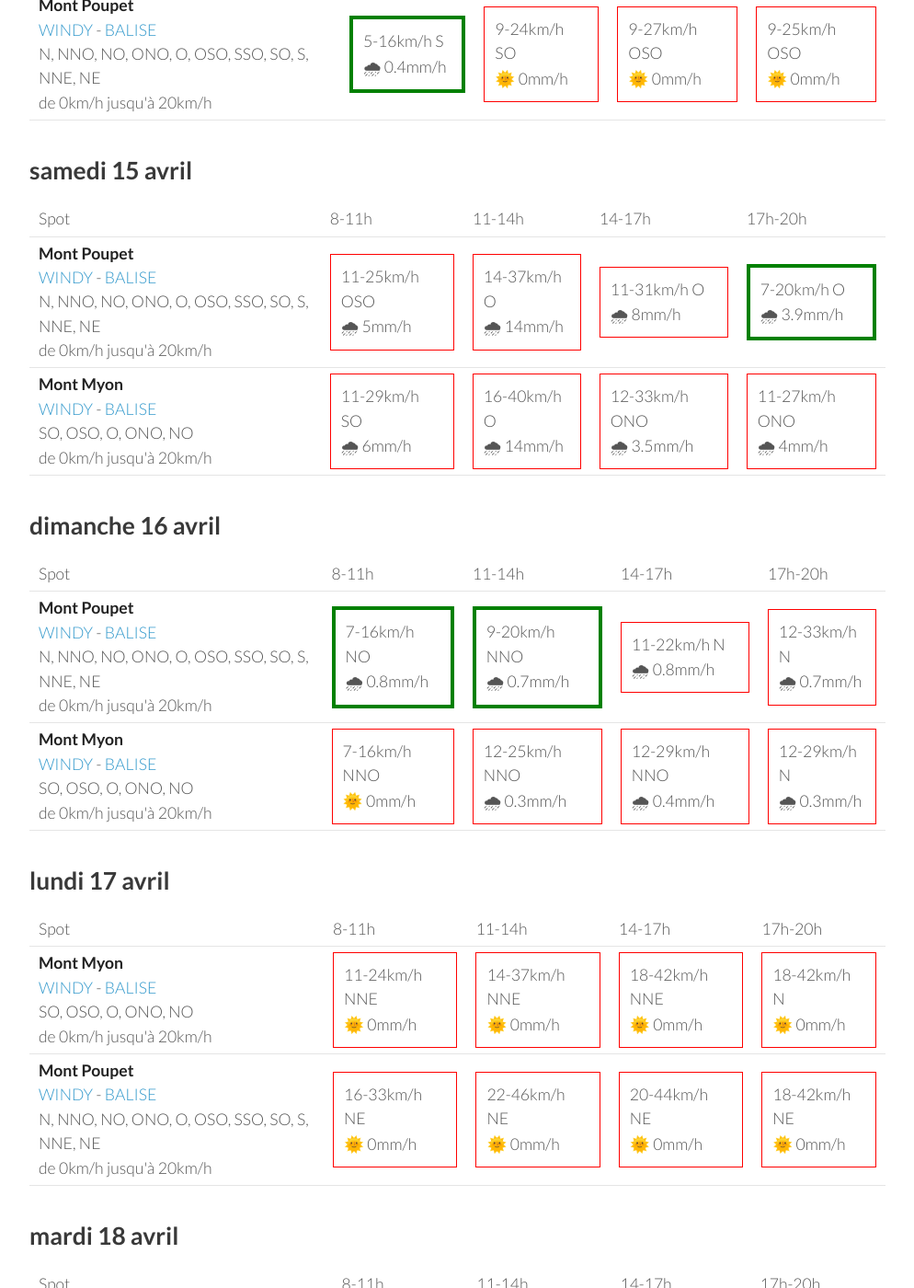
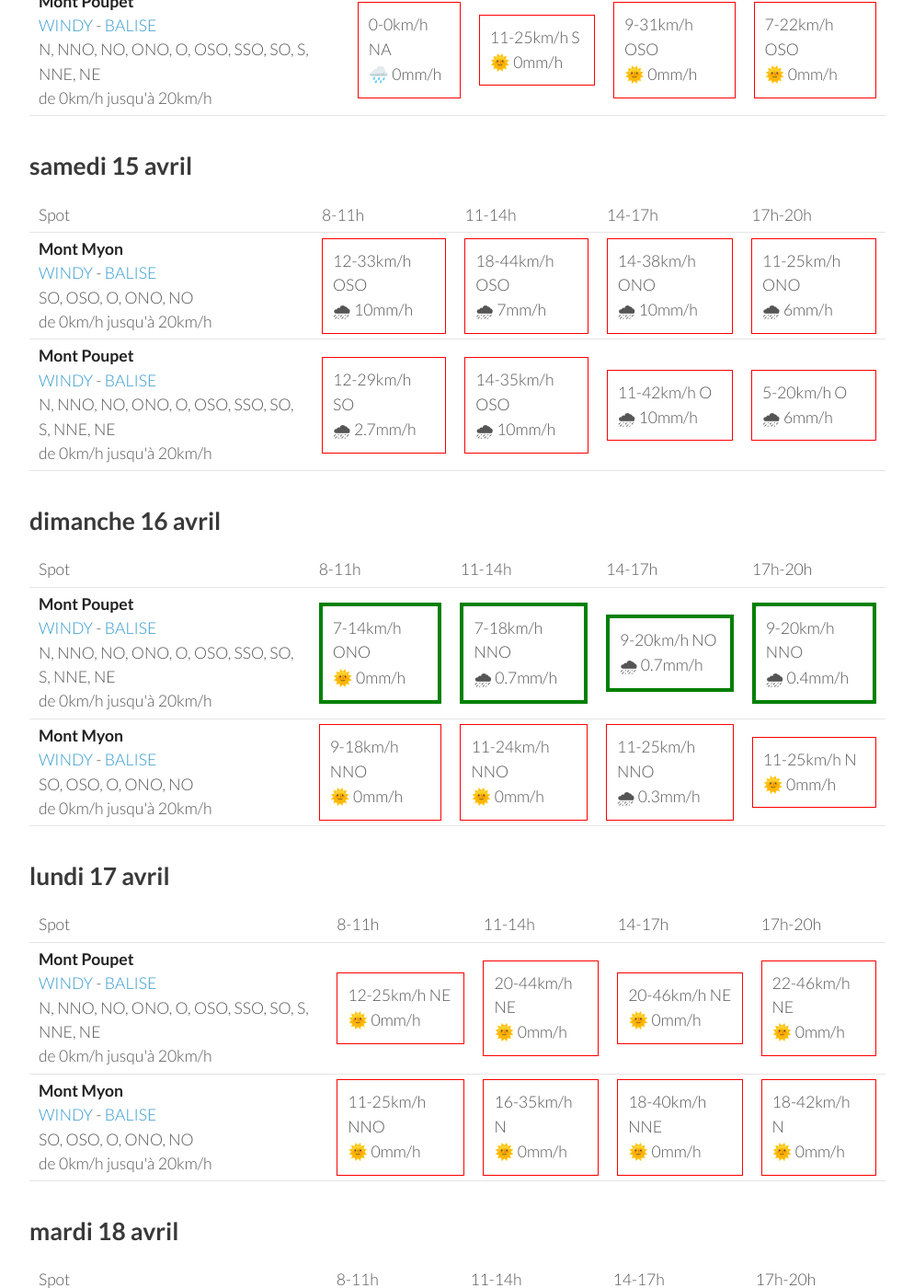
Before and after one commit to parapente-dans-le-nord/parapente-dans-le-nord.github.io, a Jekyll site: the page built from jura.markdown, in a window 1280 px wide and 1400 px high, scrolled down 500 px. Shown: the whole window at 92% size, without its empty margins (26-1020 px from the left). Built offline with Jekyll 4.4.1, drawn with Linux system fonts in a browser that asks for light colours; some of the changed text lies outside the part shown.

Commit message:
update index.markdown

```diff
--- a/jura.markdown
+++ b/jura.markdown
@@ -24,21 +24,19 @@ page mise à jour le vendredi 14 avril 06:20
 <tr>
         <td><strong>Mont Myon</strong><br><a href="https://windy.com/46.331/5.397?45.898,5.394,8,m:eWoagj8">WINDY</a> - <span class=""><a href="http://www.balisemeteo.com/balise.php?idBalise=70">BALISE</a> </span><br> <span class="vent-favorable">SO, OSO, O, ONO, NO</span><br><span class="force-vent">de 0km/h jusqu'à 20km/h</span> </td>
 
-            <td><div class="flyable"><p>1-11km/h SO</p><p>🌧 0.3mm/h</p></div></td>
-            <td><div class="flyable"><p>5-16km/h SO</p><p>🌞 0mm/h</p></div></td>
-            <td><div class="not-flyable"><p>11-27km/h SO</p><p>🌞 0mm/h</p></div></td>
-            <td><div class="not-flyable"><p>9-27km/h S</p><p>🌞 0mm/h</p></div></td>
-
+            <td><div class="not-flyable"><p>0-0km/h NA</p><p>🌧️ 0mm/h</p></div></td>
+            <td><div class="not-flyable"><p>5-20km/h ESE</p><p>🌞 0mm/h</p></div></td>
+            <td><div class="not-flyable"><p>11-25km/h SO</p><p>🌞 0mm/h</p></div></td>
+            <td><div class="not-flyable"><p>7-31km/h S</p><p>🌞 0.3mm/h</p></div></td>
 
     </tr>
 <tr>
         <td><strong>Mont Poupet</strong><br><a href="https://windy.com/46.970/5.876?46.541,5.876,8">WINDY</a> - <span class=""><a href="http://www.balisemeteo.com/balise.php?idBalise=92">BALISE</a> </span><br> <span class="vent-favorable">N, NNO, NO, ONO, O, OSO, SSO, SO, S, NNE, NE</span><br><span class="force-vent">de 0km/h jusqu'à 20km/h</span> </td>
 
-            <td><div class="flyable"><p>5-16km/h S</p><p>🌧 0.4mm/h</p></div></td>
-            <td><div class="not-flyable"><p>9-24km/h SO</p><p>🌞 0mm/h</p></div></td>
-            <td><div class="not-flyable"><p>9-27km/h OSO</p><p>🌞 0mm/h</p></div></td>
-            <td><div class="not-flyable"><p>9-25km/h OSO</p><p>🌞 0mm/h</p></div></td>
-
+            <td><div class="not-flyable"><p>0-0km/h NA</p><p>🌧️ 0mm/h</p></div></td>
+            <td><div class="not-flyable"><p>11-25km/h S</p><p>🌞 0mm/h</p></div></td>
+            <td><div class="not-flyable"><p>9-31km/h OSO</p><p>🌞 0mm/h</p></div></td>
+            <td><div class="not-flyable"><p>7-22km/h OSO</p><p>🌞 0mm/h</p></div></td>
 
     </tr>
 
@@ -58,22 +56,22 @@ page mise à jour le vendredi 14 avril 06:20
       <td>17h-20h</td>
     </tr>
 <tr>
-        <td><strong>Mont Poupet</strong><br><a href="https://windy.com/46.970/5.876?46.541,5.876,8">WINDY</a> - <span class=""><a href="http://www.balisemeteo.com/balise.php?idBalise=92">BALISE</a> </span><br> <span class="vent-favorable">N, NNO, NO, ONO, O, OSO, SSO, SO, S, NNE, NE</span><br><span class="force-vent">de 0km/h jusqu'à 20km/h</span> </td>
+        <td><strong>Mont Myon</strong><br><a href="https://windy.com/46.331/5.397?45.898,5.394,8,m:eWoagj8">WINDY</a> - <span class=""><a href="http://www.balisemeteo.com/balise.php?idBalise=70">BALISE</a> </span><br> <span class="vent-favorable">SO, OSO, O, ONO, NO</span><br><span class="force-vent">de 0km/h jusqu'à 20km/h</span> </td>
 
-            <td><div class="not-flyable"><p>11-25km/h OSO</p><p>🌧 5mm/h</p></div></td>
-            <td><div class="not-flyable"><p>14-37km/h O</p><p>🌧 14mm/h</p></div></td>
-            <td><div class="not-flyable"><p>11-31km/h O</p><p>🌧 8mm/h</p></div></td>
-            <td><div class="flyable"><p>7-20km/h O</p><p>🌧 3.9mm/h</p></div></td>
+            <td><div class="not-flyable"><p>12-33km/h OSO</p><p>🌧 10mm/h</p></div></td>
+            <td><div class="not-flyable"><p>18-44km/h OSO</p><p>🌧 7mm/h</p></div></td>
+            <td><div class="not-flyable"><p>14-38km/h ONO</p><p>🌧 10mm/h</p></div></td>
+            <td><div class="not-flyable"><p>11-25km/h ONO</p><p>🌧 6mm/h</p></div></td>
 
 
     </tr>
 <tr>
-        <td><strong>Mont Myon</strong><br><a href="https://windy.com/46.331/5.397?45.898,5.394,8,m:eWoagj8">WINDY</a> - <span class=""><a href="http://www.balisemeteo.com/balise.php?idBalise=70">BALISE</a> </span><br> <span class="vent-favorable">SO, OSO, O, ONO, NO</span><br><span class="force-vent">de 0km/h jusqu'à 20km/h</span> </td>
+        <td><strong>Mont Poupet</strong><br><a href="https://windy.com/46.970/5.876?46.541,5.876,8">WINDY</a> - <span class=""><a href="http://www.balisemeteo.com/balise.php?idBalise=92">BALISE</a> </span><br> <span class="vent-favorable">N, NNO, NO, ONO, O, OSO, SSO, SO, S, NNE, NE</span><br><span class="force-vent">de 0km/h jusqu'à 20km/h</span> </td>
 
-            <td><div class="not-flyable"><p>11-29km/h SO</p><p>🌧 6mm/h</p></div></td>
-            <td><div class="not-flyable"><p>16-40km/h O</p><p>🌧 14mm/h</p></div></td>
-            <td><div class="not-flyable"><p>12-33km/h ONO</p><p>🌧 3.5mm/h</p></div></td>
-            <td><div class="not-flyable"><p>11-27km/h ONO</p><p>🌧 4mm/h</p></div></td>
+            <td><div class="not-flyable"><p>12-29km/h SO</p><p>🌧 2.7mm/h</p></div></td>
+            <td><div class="not-flyable"><p>14-35km/h OSO</p><p>🌧 10mm/h</p></div></td>
+            <td><div class="not-flyable"><p>11-42km/h O</p><p>🌧 10mm/h</p></div></td>
+            <td><div class="not-flyable"><p>5-20km/h O</p><p>🌧 6mm/h</p></div></td>
 
 
     </tr>
@@ -96,20 +94,20 @@ page mise à jour le vendredi 14 avril 06:20
 <tr>
         <td><strong>Mont Poupet</strong><br><a href="https://windy.com/46.970/5.876?46.541,5.876,8">WINDY</a> - <span class=""><a href="http://www.balisemeteo.com/balise.php?idBalise=92">BALISE</a> </span><br> <span class="vent-favorable">N, NNO, NO, ONO, O, OSO, SSO, SO, S, NNE, NE</span><br><span class="force-vent">de 0km/h jusqu'à 20km/h</span> </td>
 
-            <td><div class="flyable"><p>7-16km/h NO</p><p>🌧 0.8mm/h</p></div></td>
-            <td><div class="flyable"><p>9-20km/h NNO</p><p>🌧 0.7mm/h</p></div></td>
-            <td><div class="not-flyable"><p>11-22km/h N</p><p>🌧 0.8mm/h</p></div></td>
-            <td><div class="not-flyable"><p>12-33km/h N</p><p>🌧 0.7mm/h</p></div></td>
+            <td><div class="flyable"><p>7-14km/h ONO</p><p>🌞 0mm/h</p></div></td>
+            <td><div class="flyable"><p>7-18km/h NNO</p><p>🌧 0.7mm/h</p></div></td>
+            <td><div class="flyable"><p>9-20km/h NO</p><p>🌧 0.7mm/h</p></div></td>
+            <td><div class="flyable"><p>9-20km/h NNO</p><p>🌧 0.4mm/h</p></div></td>
 
 
     </tr>
 <tr>
         <td><strong>Mont Myon</strong><br><a href="https://windy.com/46.331/5.397?45.898,5.394,8,m:eWoagj8">WINDY</a> - <span class=""><a href="http://www.balisemeteo.com/balise.php?idBalise=70">BALISE</a> </span><br> <span class="vent-favorable">SO, OSO, O, ONO, NO</span><br><span class="force-vent">de 0km/h jusqu'à 20km/h</span> </td>
 
-            <td><div class="not-flyable"><p>7-16km/h NNO</p><p>🌞 0mm/h</p></div></td>
-            <td><div class="not-flyable"><p>12-25km/h NNO</p><p>🌧 0.3mm/h</p></div></td>
-            <td><div class="not-flyable"><p>12-29km/h NNO</p><p>🌧 0.4mm/h</p></div></td>
-            <td><div class="not-flyable"><p>12-29km/h N</p><p>🌧 0.3mm/h</p></div></td>
+            <td><div class="not-flyable"><p>9-18km/h NNO</p><p>🌞 0mm/h</p></div></td>
+            <td><div class="not-flyable"><p>11-24km/h NNO</p><p>🌞 0mm/h</p></div></td>
+            <td><div class="not-flyable"><p>11-25km/h NNO</p><p>🌧 0.3mm/h</p></div></td>
+            <td><div class="not-flyable"><p>11-25km/h N</p><p>🌞 0mm/h</p></div></td>
 
 
     </tr>
@@ -130,22 +128,22 @@ page mise à jour le vendredi 14 avril 06:20
       <td>17h-20h</td>
     </tr>
 <tr>
-        <td><strong>Mont Myon</strong><br><a href="https://windy.com/46.331/5.397?45.898,5.394,8,m:eWoagj8">WINDY</a> - <span class=""><a href="http://www.balisemeteo.com/balise.php?idBalise=70">BALISE</a> </span><br> <span class="vent-favorable">SO, OSO, O, ONO, NO</span><br><span class="force-vent">de 0km/h jusqu'à 20km/h</span> </td>
+        <td><strong>Mont Poupet</strong><br><a href="https://windy.com/46.970/5.876?46.541,5.876,8">WINDY</a> - <span class=""><a href="http://www.balisemeteo.com/balise.php?idBalise=92">BALISE</a> </span><br> <span class="vent-favorable">N, NNO, NO, ONO, O, OSO, SSO, SO, S, NNE, NE</span><br><span class="force-vent">de 0km/h jusqu'à 20km/h</span> </td>
 
-            <td><div class="not-flyable"><p>11-24km/h NNE</p><p>🌞 0mm/h</p></div></td>
-            <td><div class="not-flyable"><p>14-37km/h NNE</p><p>🌞 0mm/h</p></div></td>
-            <td><div class="not-flyable"><p>18-42km/h NNE</p><p>🌞 0mm/h</p></div></td>
-            <td><div class="not-flyable"><p>18-42km/h N</p><p>🌞 0mm/h</p></div></td>
+            <td><div class="not-flyable"><p>12-25km/h NE</p><p>🌞 0mm/h</p></div></td>
+            <td><div class="not-flyable"><p>20-44km/h NE</p><p>🌞 0mm/h</p></div></td>
+            <td><div class="not-flyable"><p>20-46km/h NE</p><p>🌞 0mm/h</p></div></td>
+            <td><div class="not-flyable"><p>22-46km/h NE</p><p>🌞 0mm/h</p></div></td>
 
 
     </tr>
 <tr>
-        <td><strong>Mont Poupet</strong><br><a href="https://windy.com/46.970/5.876?46.541,5.876,8">WINDY</a> - <span class=""><a href="http://www.balisemeteo.com/balise.php?idBalise=92">BALISE</a> </span><br> <span class="vent-favorable">N, NNO, NO, ONO, O, OSO, SSO, SO, S, NNE, NE</span><br><span class="force-vent">de 0km/h jusqu'à 20km/h</span> </td>
+        <td><strong>Mont Myon</strong><br><a href="https://windy.com/46.331/5.397?45.898,5.394,8,m:eWoagj8">WINDY</a> - <span class=""><a href="http://www.balisemeteo.com/balise.php?idBalise=70">BALISE</a> </span><br> <span class="vent-favorable">SO, OSO, O, ONO, NO</span><br><span class="force-vent">de 0km/h jusqu'à 20km/h</span> </td>
 
-            <td><div class="not-flyable"><p>16-33km/h NE</p><p>🌞 0mm/h</p></div></td>
-            <td><div class="not-flyable"><p>22-46km/h NE</p><p>🌞 0mm/h</p></div></td>
-            <td><div class="not-flyable"><p>20-44km/h NE</p><p>🌞 0mm/h</p></div></td>
-            <td><div class="not-flyable"><p>18-42km/h NE</p><p>🌞 0mm/h</p></div></td>
+            <td><div class="not-flyable"><p>11-25km/h NNO</p><p>🌞 0mm/h</p></div></td>
+            <td><div class="not-flyable"><p>16-35km/h N</p><p>🌞 0mm/h</p></div></td>
+            <td><div class="not-flyable"><p>18-40km/h NNE</p><p>🌞 0mm/h</p></div></td>
+            <td><div class="not-flyable"><p>18-42km/h N</p><p>🌞 0mm/h</p></div></td>
 
 
     </tr>
@@ -168,10 +166,10 @@ page mise à jour le vendredi 14 avril 06:20
 <tr>
         <td><strong>Mont Myon</strong><br><a href="https://windy.com/46.331/5.397?45.898,5.394,8,m:eWoagj8">WINDY</a> - <span class=""><a href="http://www.balisemeteo.com/balise.php?idBalise=70">BALISE</a> </span><br> <span class="vent-favorable">SO, OSO, O, ONO, NO</span><br><span class="force-vent">de 0km/h jusqu'à 20km/h</span> </td>
 
-            <td><div class="not-flyable"><p>5-14km/h E</p><p>🌞 0mm/h</p></div></td>
-            <td><div class="flyable"><p>3-18km/h NO</p><p>🌞 0mm/h</p></div></td>
-            <td><div class="not-flyable"><p>7-22km/h NNO</p><p>🌞 0mm/h</p></div></td>
-            <td><div class="not-flyable"><p>9-24km/h N</p><p>🌞 0mm/h</p></div></td>
+            <td><div class="not-flyable"><p>5-16km/h ESE</p><p>🌞 0mm/h</p></div></td>
+            <td><div class="flyable"><p>1-14km/h OSO</p><p>🌞 0mm/h</p></div></td>
+            <td><div class="flyable"><p>5-20km/h NO</p><p>🌞 0mm/h</p></div></td>
+            <td><div class="not-flyable"><p>7-22km/h ONO</p><p>🌞 0mm/h</p></div></td>
 
 
     </tr>
@@ -180,8 +178,8 @@ page mise à jour le vendredi 14 avril 06:20
 
             <td><div class="not-flyable"><p>12-29km/h NE</p><p>🌞 0mm/h</p></div></td>
             <td><div class="not-flyable"><p>18-40km/h ENE</p><p>🌞 0mm/h</p></div></td>
-            <td><div class="not-flyable"><p>16-38km/h NE</p><p>🌞 0mm/h</p></div></td>
-            <td><div class="not-flyable"><p>16-38km/h NE</p><p>🌞 0mm/h</p></div></td>
+            <td><div class="not-flyable"><p>16-40km/h ENE</p><p>🌞 0mm/h</p></div></td>
+            <td><div class="not-flyable"><p>16-42km/h NE</p><p>🌞 0mm/h</p></div></td>
 
 
     </tr>
@@ -189,3 +187,39 @@ page mise à jour le vendredi 14 avril 06:20
 </tbody>
 </table>
 {:/}
+## mercredi 19 avril
+
+{::nomarkdown}
+<table>
+  <tbody>
+    <tr>
+      <td>Spot</td>
+      <td>8-11h</td>
+      <td>11-14h</td>
+      <td>14-17h</td>
+      <td>17h-20h</td>
+    </tr>
+<tr>
+        <td><strong>Mont Myon</strong><br><a href="https://windy.com/46.331/5.397?45.898,5.394,8,m:eWoagj8">WINDY</a> - <span class=""><a href="http://www.balisemeteo.com/balise.php?idBalise=70">BALISE</a> </span><br> <span class="vent-favorable">SO, OSO, O, ONO, NO</span><br><span class="force-vent">de 0km/h jusqu'à 20km/h</span> </td>
+
+            <td><div class="not-flyable"><p>7-14km/h SE</p><p>🌞 0mm/h</p></div></td>
+            <td><div class="flyable"><p>3-16km/h O</p><p>🌞 0mm/h</p></div></td>
+            <td><div class="not-flyable"><p>3-22km/h O</p><p>🌞 0mm/h</p></div></td>
+            <td><div class="not-flyable"><p>1-22km/h OSO</p><p>🌧 0.2mm/h</p></div></td>
+
+
+    </tr>
+<tr>
+        <td><strong>Mont Poupet</strong><br><a href="https://windy.com/46.970/5.876?46.541,5.876,8">WINDY</a> - <span class=""><a href="http://www.balisemeteo.com/balise.php?idBalise=92">BALISE</a> </span><br> <span class="vent-favorable">N, NNO, NO, ONO, O, OSO, SSO, SO, S, NNE, NE</span><br><span class="force-vent">de 0km/h jusqu'à 20km/h</span> </td>
+
+            <td><div class="not-flyable"><p>9-22km/h SSE</p><p>🌞 0mm/h</p></div></td>
+            <td><div class="flyable"><p>3-16km/h NNO</p><p>🌞 0mm/h</p></div></td>
+            <td><div class="not-flyable"><p>5-24km/h NNO</p><p>🌞 0mm/h</p></div></td>
+            <td><div class="not-flyable"><p>14-33km/h E</p><p>🌧 1.9mm/h</p></div></td>
+
+
+    </tr>
+
+</tbody>
+</table>
+{:/}
```
Also changed, not shown: other parts of jura.markdown (+1 -1 lines).
